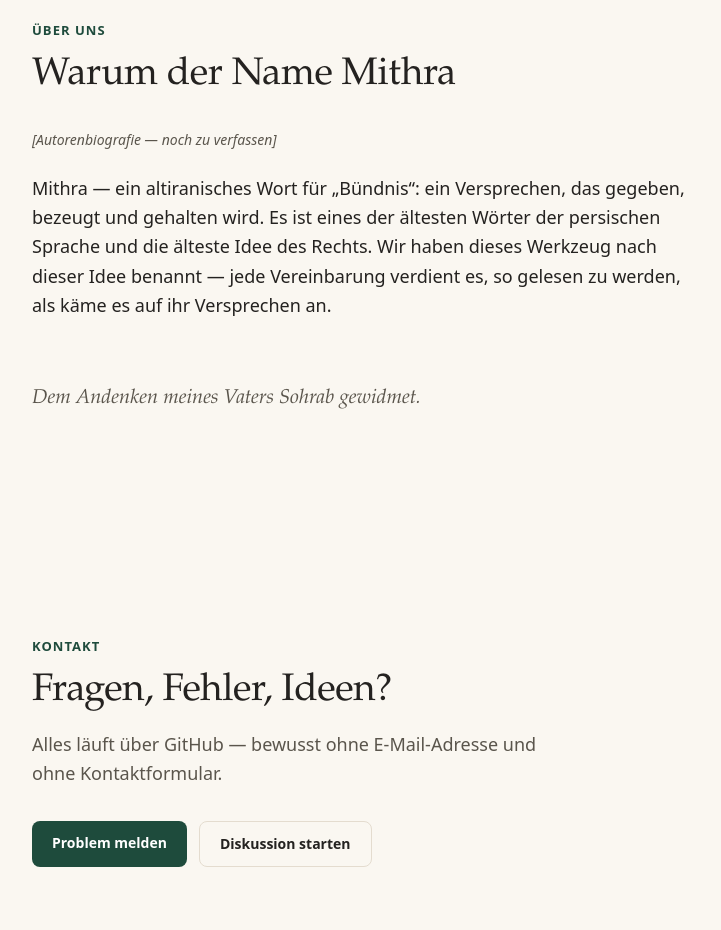
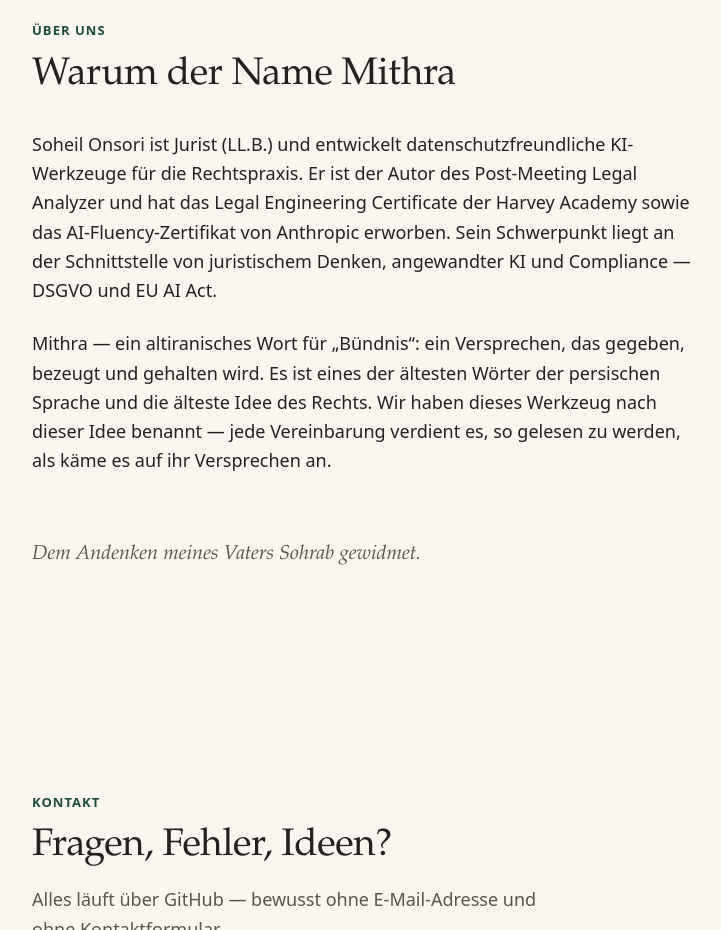
Before and after one commit to soheilon21-a11y/post-meeting-legal-analyzer, an Astro site in the folder website/: page /post-meeting-legal-analyzer/de in a window 1280 px wide. Shown: the part 5540-6470 px from the top of the page, without its empty margins (52-773 px from the left). Built offline with nearby package versions, Linux system fonts and the light colour scheme; Astro itself is replaced by a stand-in of ours.

Commit message:
docs(website): add author bio (EN/DE)

```diff
--- a/website/src/components/home/About.astro
+++ b/website/src/components/home/About.astro
@@ -15,8 +15,9 @@
   <div class="container-page">
     <SectionHeading kicker={t.kicker} title={t.title} />
 
-    <!-- Bio is an explicit placeholder, to be written by the author. -->
-    <p class="mt-8 text-sm italic text-muted">{t.bioPlaceholder}</p>
+    <p class="mt-8 measure text-lg leading-relaxed text-ink">
+      {t.bioPlaceholder}
+    </p>
 
     <p class="mt-6 measure text-lg leading-relaxed text-ink">
       {t.brandStory}
--- a/website/src/content/strings/de.json
+++ b/website/src/content/strings/de.json
@@ -289,8 +289,7 @@
     "kicker_draft": "DRAFT - pending human review",
     "title": "Warum der Name Mithra",
     "title_draft": "DRAFT - pending human review",
-    "bioPlaceholder": "[Autorenbiografie — noch zu verfassen]",
-    "bioPlaceholder_draft": "DRAFT - pending human review",
+    "bioPlaceholder": "Soheil Onsori ist Jurist (LL.B.) und entwickelt datenschutzfreundliche KI-Werkzeuge für die Rechtspraxis. Er ist der Autor des Post-Meeting Legal Analyzer und hat das Legal Engineering Certificate der Harvey Academy sowie das AI-Fluency-Zertifikat von Anthropic erworben. Sein Schwerpunkt liegt an der Schnittstelle von juristischem Denken, angewandter KI und Compliance — DSGVO und EU AI Act.",
     "brandStory": "Mithra — ein altiranisches Wort für „Bündnis“: ein Versprechen, das gegeben, bezeugt und gehalten wird. Es ist eines der ältesten Wörter der persischen Sprache und die älteste Idee des Rechts. Wir haben dieses Werkzeug nach dieser Idee benannt — jede Vereinbarung verdient es, so gelesen zu werden, als käme es auf ihr Versprechen an.",
     "dedication": "Dem Andenken meines Vaters Sohrab gewidmet."
   },
--- a/website/src/content/strings/en.json
+++ b/website/src/content/strings/en.json
@@ -188,7 +188,7 @@
   "about": {
     "kicker": "About",
     "title": "Why the name Mithra",
-    "bioPlaceholder": "[Author bio — to be written]",
+    "bioPlaceholder": "Soheil Onsori is a legal professional (LL.B.) building privacy-first AI tools for legal work. He is the author of the Post-Meeting Legal Analyzer and holds a Legal Engineering Certification from Harvey Academy and Anthropic's AI Fluency credential. His focus is the intersection of legal reasoning, applied AI, and compliance — GDPR and the EU AI Act.",
     "brandStory": "Mithra — an ancient Persian word meaning 'covenant': a promise made, witnessed, and kept. It is one of the oldest words in the Persian language and the oldest idea in law. We named this tool after that idea — every agreement deserves to be read as if its promise matters.",
     "dedication": "Dedicated to the memory of my father, Sohrab."
   },
```
